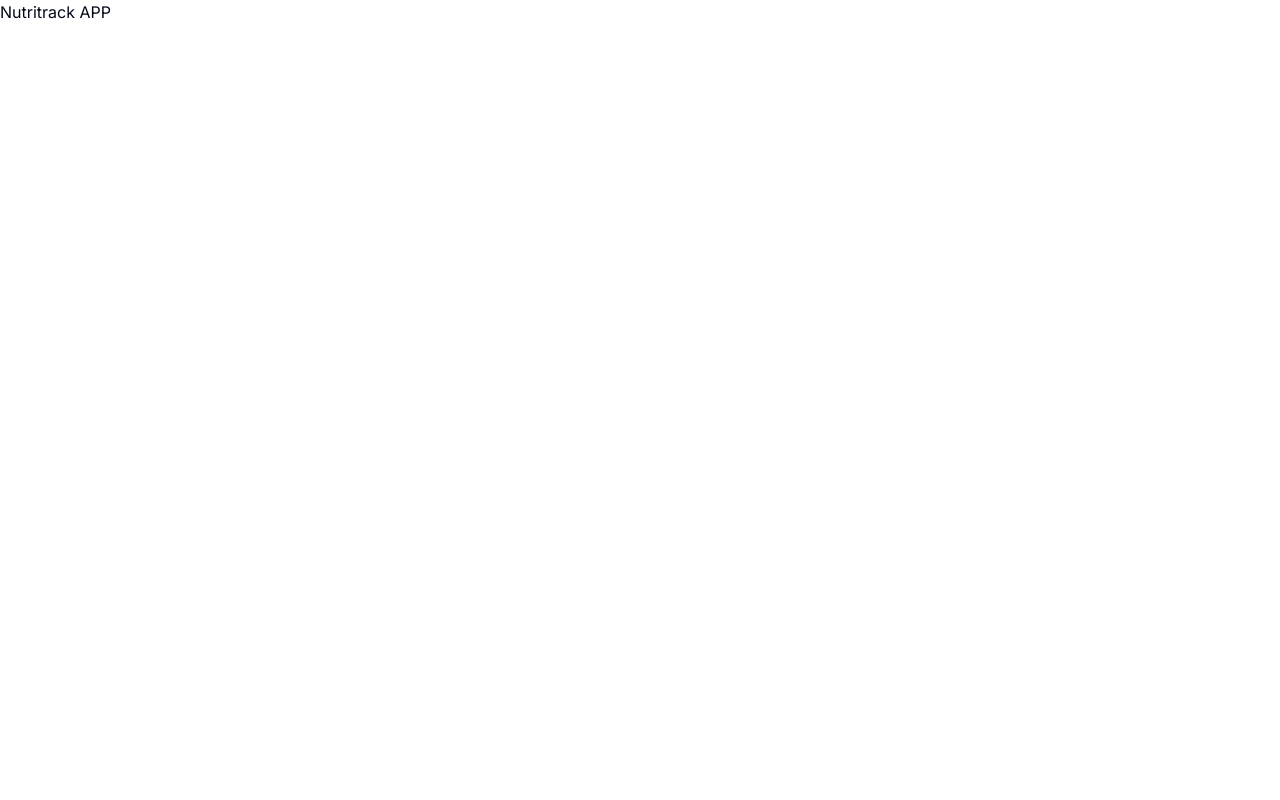
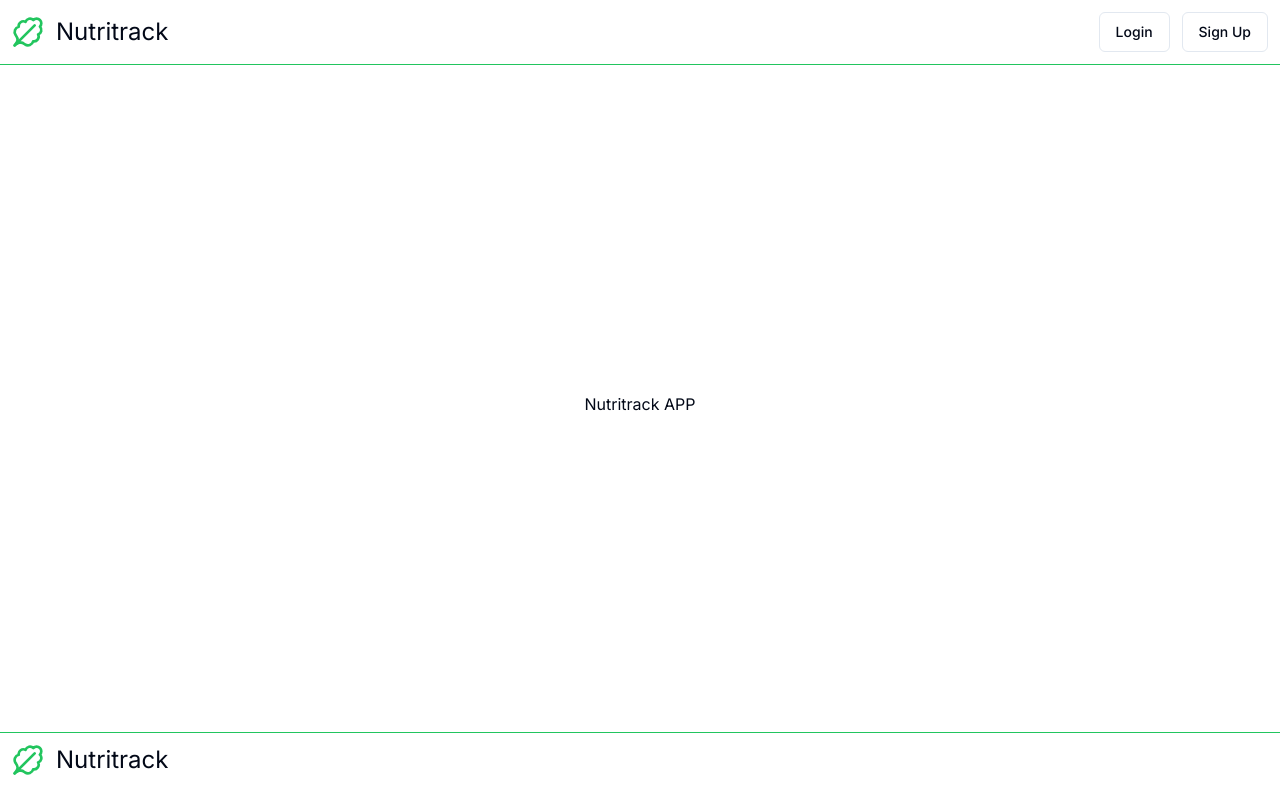
Before and after one commit to yurixtugal/nutritrack-fe, a Next.js app: page / in a window 1280 px wide. Built offline with nearby package versions, Linux system fonts and the light colour scheme.

Commit message:
create marketing page skeleton

```diff
--- a/app/(dashboard)/page.tsx
+++ /dev/null
@@ -1,3 +0,0 @@
-export default function Home() {
-  return <div>Nutritrack APP</div>;
-}
--- /dev/null
+++ b/app/(marketing)/faq/page.tsx
@@ -0,0 +1,5 @@
+const FAQ = () => {
+  return (<div>FAQ</div>  );
+}
+
+export default FAQ;
--- /dev/null
+++ b/app/(marketing)/layout.tsx
@@ -0,0 +1,20 @@
+import MarketingFooter from "./marketing-footer";
+import MarketingHeader from "./marketing-header";
+
+type Props = {
+  children: React.ReactNode;
+};
+
+const MarketingLayout = ({ children }: Props) => {
+  return (
+    <div className="min-h-screen flex flex-col">
+      <MarketingHeader />
+      <main className="flex-1 flex flex-col items-center justify-center">
+      {children}
+      </main>
+      <MarketingFooter />
+    </div>
+  );
+}
+
+export default MarketingLayout;
--- /dev/null
+++ b/app/(marketing)/marketing-footer.tsx
@@ -0,0 +1,18 @@
+import { LeafyGreen } from "lucide-react";
+import { Button } from "@/components/ui/button"
+import Link from "next/link";
+import { Separator } from "@/components/ui/separator";
+
+const MarketingFooter = () => {
+  return (
+  <>
+  <Separator className="bg-green-500 h-[0.5px]" />
+  <footer className="p-3 flex flex-row justify-between items-center">
+    <h1 className="flex space-x-3"><LeafyGreen className="text-green-500 h-8 w-8" /> <span className="text-2xl">Nutritrack</span></h1>
+  </footer>
+  <div className="pb-3"></div>
+  </>
+);
+}
+
+export default MarketingFooter;
--- /dev/null
+++ b/app/(marketing)/marketing-header.tsx
@@ -0,0 +1,30 @@
+import { LeafyGreen } from "lucide-react";
+import { Button } from "@/components/ui/button"
+import Link from "next/link";
+import { Separator } from "@/components/ui/separator";
+
+const MarketingHeader = () => {
+  return (
+  <>
+  <header className="p-3 flex flex-row justify-between items-center">
+    <h1 className="flex space-x-3"><LeafyGreen className="text-green-500 h-8 w-8" /> <span className="text-2xl">Nutritrack</span></h1>
+    <nav className="">
+      <ul className="flex space-x-3">
+        <li><Button asChild variant="outline">
+          <Link href="/sign-in">
+          Login
+          </Link></Button></li>
+        <li><Button asChild variant="outline">
+          <Link href="/sign-up">
+          Sign Up
+          </Link></Button></li>
+      </ul>
+    </nav>
+  </header>
+  <Separator className="bg-green-500 h-[0.5px]" />
+  <div className="pb-3"></div>
+  </>
+);
+}
+
+export default MarketingHeader;
--- /dev/null
+++ b/app/(marketing)/page.tsx
@@ -0,0 +1,12 @@
+import MarketingFooter from "./marketing-footer";
+import MarketingHeader from "./marketing-header";
+
+export default function Home() {
+  return (
+
+    <div>
+    Nutritrack APP
+    </div>
+
+);
+}
--- /dev/null
+++ b/app/(nutritrackapp)/dashboard/page.tsx
@@ -0,0 +1,12 @@
+import { UserButton } from "@clerk/nextjs";
+
+const DashBoard = () => {
+  return (
+    <div>
+      <h1>Nutritrack APP</h1>
+      <UserButton />
+    </div>
+  )
+}
+
+export default DashBoard;
--- /dev/null
+++ b/components/ui/button.tsx
@@ -0,0 +1,56 @@
+import * as React from "react"
+import { Slot } from "@radix-ui/react-slot"
+import { cva, type VariantProps } from "class-variance-authority"
+
+import { cn } from "@/lib/utils"
+
+const buttonVariants = cva(
+  "inline-flex items-center justify-center whitespace-nowrap rounded-md text-sm font-medium ring-offset-background transition-colors focus-visible:outline-none focus-visible:ring-2 focus-visible:ring-ring focus-visible:ring-offset-2 disabled:pointer-events-none disabled:opacity-50",
+  {
+    variants: {
+      variant: {
+        default: "bg-primary text-primary-foreground hover:bg-primary/90",
+        destructive:
+          "bg-destructive text-destructive-foreground hover:bg-destructive/90",
+        outline:
+          "border border-input bg-background hover:bg-accent hover:text-accent-foreground",
+        secondary:
+          "bg-secondary text-secondary-foreground hover:bg-secondary/80",
+        ghost: "hover:bg-accent hover:text-accent-foreground",
+        link: "text-primary underline-offset-4 hover:underline",
+      },
+      size: {
+        default: "h-10 px-4 py-2",
+        sm: "h-9 rounded-md px-3",
+        lg: "h-11 rounded-md px-8",
+        icon: "h-10 w-10",
+      },
+    },
+    defaultVariants: {
+      variant: "default",
+      size: "default",
+    },
+  }
+)
+
+export interface ButtonProps
+  extends React.ButtonHTMLAttributes<HTMLButtonElement>,
+    VariantProps<typeof buttonVariants> {
+  asChild?: boolean
+}
+
+const Button = React.forwardRef<HTMLButtonElement, ButtonProps>(
+  ({ className, variant, size, asChild = false, ...props }, ref) => {
+    const Comp = asChild ? Slot : "button"
+    return (
+      <Comp
+        className={cn(buttonVariants({ variant, size, className }))}
+        ref={ref}
+        {...props}
+      />
+    )
+  }
+)
+Button.displayName = "Button"
+
+export { Button, buttonVariants }
--- /dev/null
+++ b/components/ui/separator.tsx
@@ -0,0 +1,31 @@
+"use client"
+
+import * as React from "react"
+import * as SeparatorPrimitive from "@radix-ui/react-separator"
+
+import { cn } from "@/lib/utils"
+
+const Separator = React.forwardRef<
+  React.ElementRef<typeof SeparatorPrimitive.Root>,
+  React.ComponentPropsWithoutRef<typeof SeparatorPrimitive.Root>
+>(
+  (
+    { className, orientation = "horizontal", decorative = true, ...props },
+    ref
+  ) => (
+    <SeparatorPrimitive.Root
+      ref={ref}
+      decorative={decorative}
+      orientation={orientation}
+      className={cn(
+        "shrink-0 bg-border",
+        orientation === "horizontal" ? "h-[1px] w-full" : "h-full w-[1px]",
+        className
+      )}
+      {...props}
+    />
+  )
+)
+Separator.displayName = SeparatorPrimitive.Root.displayName
+
+export { Separator }
--- a/middleware.ts
+++ b/middleware.ts
@@ -1,7 +1,7 @@
 import { clerkMiddleware, createRouteMatcher } from "@clerk/nextjs/server";
 
 const isProtectedRoute = createRouteMatcher([
-  "/",
+  "/dashboard",
 ]);
 
 export default clerkMiddleware((auth, req) => {
--- a/package.json
+++ b/package.json
@@ -10,6 +10,8 @@
   },
   "dependencies": {
     "@clerk/nextjs": "^5.0.8",
+    "@radix-ui/react-separator": "^1.0.3",
+    "@radix-ui/react-slot": "^1.0.2",
     "class-variance-authority": "^0.7.0",
     "clsx": "^2.1.1",
     "lucide-react": "^0.378.0",
```
Also changed, not shown: 1 other file (tests, documents, lock files or other folders).
